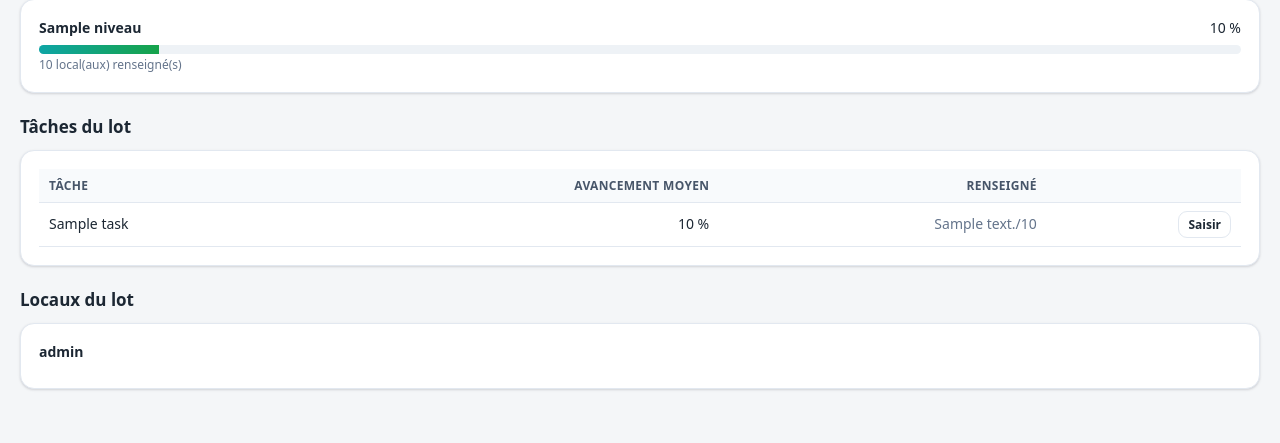
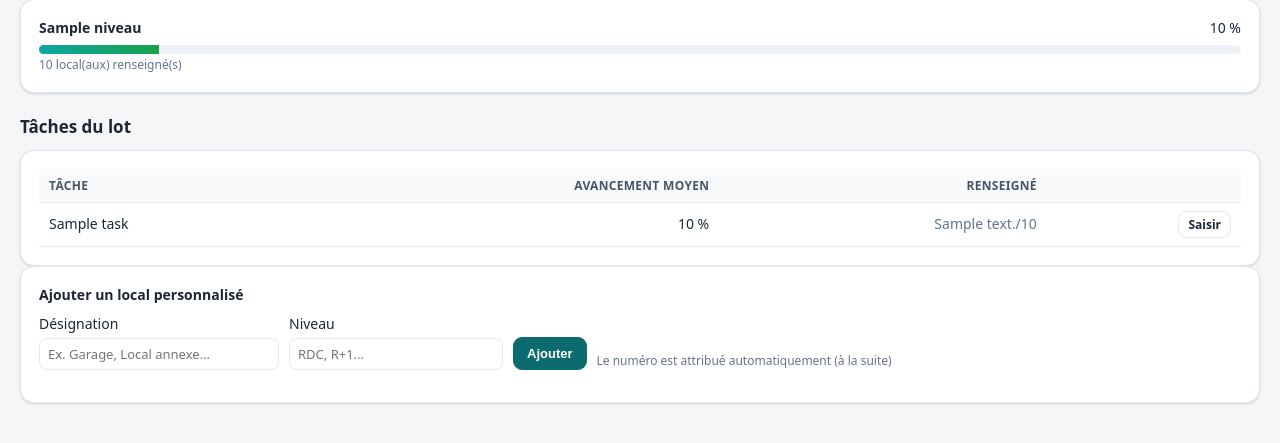
Before and after one commit to Ghoster-pac/cavally-plateforme, a Flask app: template templates/lot.html in a window 1280 px wide. Shown: the part 277-720 px from the top of the page. Run offline with Flask 3, Linux system fonts and the light colour scheme; the template is opened without the code that fills it: most values are stand-ins (such as "Sample title", 1, 10 or a date in 2020); parts of the project's set-up code (start-up, migrations or seed data) failed here and were passed over.

Commit message:
Add custom local add/delete with persistence

```diff
--- a/app.py
+++ b/app.py
@@ -179,8 +179,28 @@ def api_local(key, row):
                     "tasks": tasks, "comment": comment})
 
 
-@app.route("/api/save", methods=["POST"])
-def api_save():
+@app.route("/api/lot/<key>/local", methods=["POST"])
+def api_add_local(key):
+    body = request.get_json(force=True, silent=True) or {}
+    designation = (body.get("designation") or "").strip()
+    niveau = (body.get("niveau") or "").strip() or None
+    user = (body.get("user") or "Anonyme").strip() or "Anonyme"
+    if not designation:
+        return jsonify({"error": "designation requise"}), 400
+    try:
+        row_num = db.add_custom_local(key, designation, niveau, user)
+        return jsonify({"ok": True, "row": row_num})
+    except Exception as exc:  # noqa
+        return jsonify({"error": str(exc)}), 400
+
+
+@app.route("/api/lot/<key>/local/<int:row>", methods=["DELETE"])
+def api_del_local(key, row):
+    try:
+        db.delete_custom_local(key, row)
+        return jsonify({"ok": True})
+    except Exception as exc:  # noqa
+        return jsonify({"error": str(exc)}), 400
     body = request.get_json(force=True, silent=True) or {}
     updates = body.get("updates") or []
     if not updates:
--- a/db.py
+++ b/db.py
@@ -50,9 +50,22 @@ def get_structure(refresh: bool = False) -> dict:
     return st
 
 
-def lot_by_key(structure: dict, key: str):
+def lot_by_key(structure: dict, key: str, include_custom: bool = True):
     for lot in structure["lots"]:
         if lot["key"] == key:
+            if include_custom:
+                try:
+                    custom = get_custom_locals(key)
+                    existing_rows = {r["row"] for r in lot["rows"]}
+                    for c in custom:
+                        if c["row_num"] not in existing_rows:
+                            lot["rows"].append({
+                                "row": c["row_num"],
+                                "niveau": c.get("niveau") or "",
+                                "designation": c.get("designation") or f"LOCAL {c['row_num']}",
+                            })
+                except Exception:
+                    pass
             return lot
     return None
 
@@ -107,6 +120,15 @@ def init_db(force_seed: bool = False):
             old_value TEXT, new_value TEXT
         );
         CREATE TABLE IF NOT EXISTS meta (key TEXT PRIMARY KEY, value TEXT);
+        CREATE TABLE IF NOT EXISTS custom_locals (
+            lot TEXT NOT NULL,
+            row_num INTEGER NOT NULL,
+            designation TEXT NOT NULL,
+            niveau TEXT,
+            created_by TEXT,
+            created_at TEXT,
+            PRIMARY KEY (lot, row_num)
+        );
         """
     )
     con.commit()
@@ -394,11 +416,69 @@ def import_cells(parsed: dict, structure: dict, user: str):
     return save_cells(updates, user)
 
 
-def forgot(seed_clear: bool = False):
+def get_custom_locals(lot_key: str):
     con = connect()
-    if seed_clear:
-        con.execute("DELETE FROM entries")
+    rows = con.execute(
+        "SELECT row_num, designation, niveau, created_by, created_at FROM custom_locals "
+        "WHERE lot=? ORDER BY row_num",
+        (lot_key,),
+    ).fetchall()
+    con.close()
+    return [dict(x) for x in rows]
+
+
+def add_custom_local(lot_key: str, designation: str, niveau: str | None, user: str):
+    st = get_structure()
+    lot = lot_by_key(st, lot_key)
+    if not lot:
+        raise ValueError("lot inconnu")
+    con = connect()
+    # trouver prochain numero libre au-delà des lignes existantes
+    max_base = 0
+    for r in lot["rows"]:
+        if r["row"] > max_base:
+            max_base = r["row"]
+    # aussi vérifier custom
+    cur = con.execute("SELECT MAX(row_num) as m FROM custom_locals WHERE lot=?", (lot_key,)).fetchone()
+    if cur and cur["m"] is not None and cur["m"] > max_base:
+        max_base = cur["m"]
+    row_num = max_base + 1
+    ts = now_iso()
+    try:
+        con.execute(
+            "INSERT INTO custom_locals(lot,row_num,designation,niveau,created_by,created_at) VALUES(?,?,?,?,?,?)",
+            (lot_key, row_num, designation, niveau or "", user, ts),
+        )
         con.commit()
-    seed(con, clear=seed_clear)
+        created = row_num
+    except sqlite3.IntegrityError:
+        # si conflit, réessayer avec +2
+        row_num += 1
+        con.execute(
+            "INSERT INTO custom_locals(lot,row_num,designation,niveau,created_by,created_at) VALUES(?,?,?,?,?,?)",
+            (lot_key, row_num, designation, niveau or "", user, ts),
+        )
+        con.commit()
+        created = row_num
+    # rafraîchir structure cache pour refléter nouvelles lignes
+    try:
+        os.remove(STRUCTURE_PATH)
+    except OSError:
+        pass
+    global _STRUCT
+    _STRUCT = None
+
+
+def delete_custom_local(lot_key: str, row_num: int):
+    con = connect()
+    # supprimer les saisies associées
+    con.execute("DELETE FROM entries WHERE lot=? AND row=?", (lot_key, row_num))
+    con.execute("DELETE FROM edits WHERE lot=? AND row=?", (lot_key, row_num))
+    con.execute("DELETE FROM custom_locals WHERE lot=? AND row_num=?", (lot_key, row_num))
     con.commit()
-    con.close()
+    try:
+        os.remove(STRUCTURE_PATH)
+    except OSError:
+        pass
+    global _STRUCT
+    _STRUCT = None
--- a/templates/lot.html
+++ b/templates/lot.html
@@ -41,15 +41,43 @@
   </table>
 </div>
 
-<h2>Locaux du lot</h2>
-{% for lvl in lot.levels %}
-<div class="card" style="margin-bottom:12px">
-  <strong>{{ lvl }}</strong>
-  <div style="display:flex;flex-wrap:wrap;gap:6px;margin-top:8px">
-    {% for r in lot.rows if r.niveau == lvl %}
-      <a class="chip" href="{{ url_for('local_page', key=lot.key, row=r.row) }}">{{ r.designation }}</a>
-    {% endfor %}
+<div class="card">
+  <strong>Ajouter un local personnalisé</strong>
+  <div class="toolbar" style="margin-top:8px;align-items:flex-end">
+    <label style="display:flex;flex-direction:column;gap:4px;min-width:240px">Désignation
+      <input id="newDesig" type="text" placeholder="Ex. Garage, Local annexe...">
+    </label>
+    <label style="display:flex;flex-direction:column;gap:4px;min-width:160px">Niveau
+      <input id="newNiv" type="text" list="nivList" placeholder="RDC, R+1...">
+      <datalist id="nivList">
+        {% for lv in lot.levels %}<option value="{{ lv }}">{% endfor %}
+      </datalist>
+    </label>
+    <button class="btn primary" id="addLocal">Ajouter</button>
+    <span class="muted small">Le numéro est attribué automatiquement (à la suite)</span>
   </div>
 </div>
-{% endfor %}
+
+<script>
+const LOT_KEY = {{ lot.key|tojson }};
+document.getElementById("addLocal").addEventListener("click", async () => {
+  const desig = document.getElementById("newDesig").value.trim();
+  const niv = document.getElementById("newNiv").value.trim();
+  const err = document.getElementById("addErr");
+  err.style.display = "none";
+  if (!desig) { err.textContent = "La désignation est requise."; err.style.display = "block"; return; }
+  try {
+    const res = await fetch(`/api/lot/${LOT_KEY}/local`, {
+      method: "POST",
+      headers: {"Content-Type": "application/json"},
+      body: JSON.stringify({designation: desig, niveau: niv, user: Cav.user()})
+    });
+    const data = await res.json();
+    if (!res.ok || !data.ok) throw new Error(data.error || "Erreur");
+    location.reload();
+  } catch (e) {
+    err.textContent = e.message; err.style.display = "block";
+  }
+});
+</script>
 {% endblock %}
```
Also changed, not shown: templates/local.html (+23 -0 lines).
